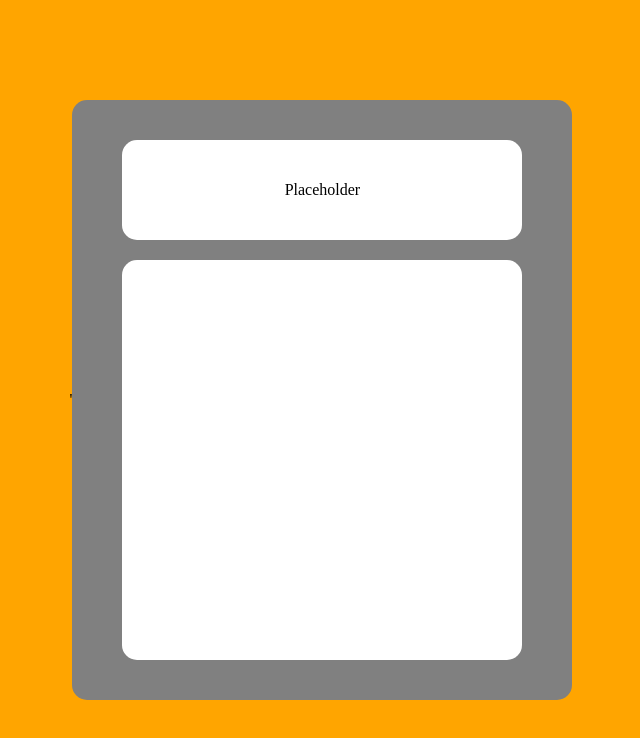
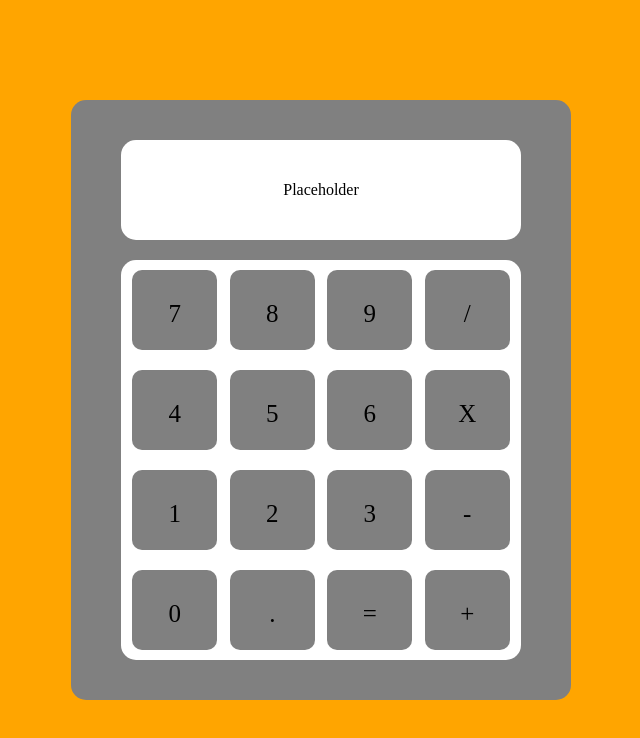
Before and after one commit to AndreiGiurgiu99/calculator, a plain HTML site: page index.html in a window 1280 px wide. Shown: the whole page, without its empty margins (319-959 px from the left). Drawn offline with Linux system fonts and the light colour scheme.

Commit message:
new changes

```diff
--- a/index.html
+++ b/index.html
@@ -2,9 +2,9 @@
 <html lang="en">
 <head>
     <meta charset="UTF-8">
-    <meta name="viewport" content="width=device-width, initial-scale=1.0">'
+    <meta name="viewport" content="width=device-width, initial-scale=1.0">
     <link rel="stylesheet" href="style.css">
-    <script src="script.js"></script>
+    <script src="script.js" defer></script>
     <title>Calculator</title>
 </head>
 <body>
@@ -15,10 +15,36 @@
         </div>
 
         <div class="operators">
+            <div class="first-row">
+                <div class="digit">7</div>
+                <div class="digit">8</div>
+                <div class="digit">9</div>
+                <div class="digit">/</div>
+            </div>
 
+            <div class="second-row">
+                <div class="digit">4</div>
+                <div class="digit">5</div>
+                <div class="digit">6</div>
+                <div class="digit">X</div>
+            </div>
+
+            <div class="third-row">
+                <div class="digit">1</div>
+                <div class="digit">2</div>
+                <div class="digit">3</div>
+                <div class="digit">-</div>
+            </div>
+
+            <div class="fourth-row">
+                <div class="digit">0</div>
+                <div class="digit">.</div>
+                <div class="digit">=</div>
+                <div class="digit">+</div>
+            </div>
         </div>
 
-        </div>
+
     </div>
 </body>
 </html>
--- a/script.js
+++ b/script.js
@@ -0,0 +1,11 @@
+
+
+const cifra = document.querySelectorAll(".digit")
+const display = document.querySelector(".display")
+
+
+cifra.forEach( cif => {
+    cif.addEventListener("click", () => {
+        display.textContent = cif.textContent
+    })
+})
--- a/style.css
+++ b/style.css
@@ -38,9 +38,28 @@ body{
 }
 
 .operators {
-
+    display: flex;
+    flex-direction: column;
+    justify-content: space-around;
     background-color:white;
     width: 400px;
     height: 400px;
     border-radius: 15px;
 }
+
+.first-row, .second-row, .third-row, .fourth-row {
+    display: flex;
+    justify-content: space-around;
+    align-items: center;
+    padding: 5px;
+}
+
+.digit {
+    height: 80px;
+    width: 85px;
+    padding: 30px;
+    background-color: gray;
+    border-radius: 10px;
+    font-size: 25px;
+    text-align: center;
+}
```
